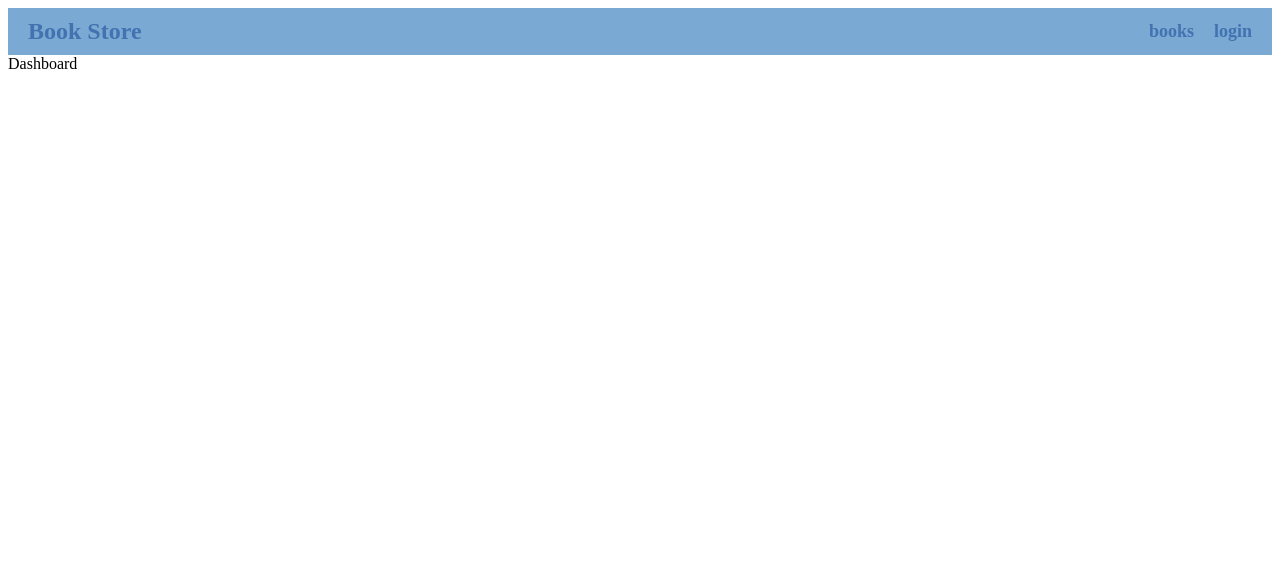
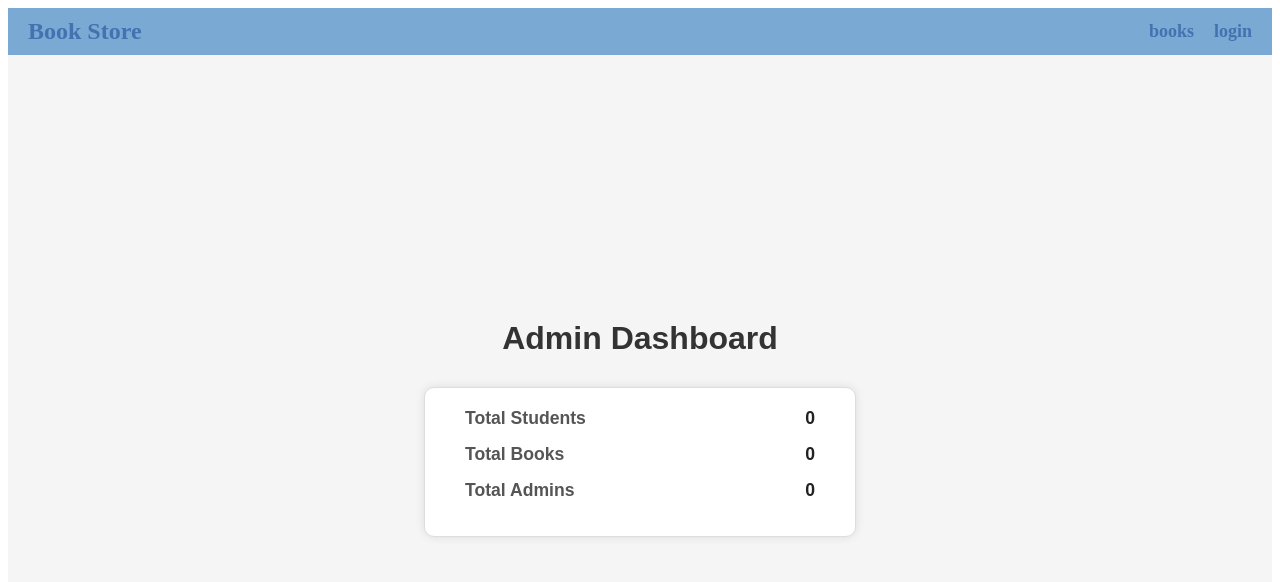
Before and after one commit to chris-robert-yeslin2006/book-store, a React (Vite) app in the folder client/: page /dashboard in a window 1280 px wide. Shown: the top 582 px of the page. Built offline with nearby package versions, Linux system fonts and the light colour scheme; no server answers.

Commit message:
project funcs finished

```diff
--- a/client/src/App.jsx
+++ b/client/src/App.jsx
@@ -18,7 +18,7 @@ function App() {
       <Navbar role={role} />
       <Routes>
         <Route path="/" element={<Home setRole={setRole} />} />
-        <Route path="/books" element={<Books />} />
+        <Route path="/books" element={<Books role={role} />} />
         <Route path="/login" element={<Login setRole={setRole} />} />
         <Route path="/dashboard" element={<Dashboard />} />
         <Route path="/addStudent" element={<AddStudent />} />
--- a/client/src/assets/components/BookCard.jsx
+++ b/client/src/assets/components/BookCard.jsx
@@ -1,7 +1,7 @@
 import React from 'react'
 import {Link} from 'react-router-dom'
 
-function BookCard({book}) {
+function BookCard({book,role}) {
     const {name,imageURL,author}=book;
   return (
     <div className='book-card'>
@@ -10,11 +10,15 @@ function BookCard({book}) {
             <h3>{name}</h3>
             <p>{author}</p>
         </div>
+        {role==='admin' &&
         <div className="book-actions">
-            <button><Link to={`/book/${book._id}`}>edit</Link></button>
-            <button><Link to={`/delete/${book._id}`}>delete</Link></button>
+        <button><Link to={`/book/${book._id}`}>edit</Link></button>
+        <button><Link to={`/delete/${book._id}`}>delete</Link></button>
 
-        </div>
+    </div>}
+
+
+
 
     </div>
   )
--- a/client/src/assets/components/Books.jsx
+++ b/client/src/assets/components/Books.jsx
@@ -6,7 +6,7 @@ import { useEffect } from 'react'
 import BookCard from './BookCard'
 import '../styles/Books.css'
 
-function Books() {
+function Books({role}) {
   const [books, setBooks] = useState([])
   useEffect(() => {
     axios.get('http://localhost:3001/book/books')
@@ -22,7 +22,7 @@ function Books() {
     <div className='books-page'>
       {
         books.map(book => {
-          return <BookCard key={book._id} book={book} />
+          return <BookCard role={role} key={book._id} book={book} />
         })
       }
     </div>
--- a/client/src/assets/components/Dashboard.jsx
+++ b/client/src/assets/components/Dashboard.jsx
@@ -1,8 +1,46 @@
 import React from 'react'
+import { useState, useEffect } from 'react'
+import axios from 'axios'
+import { useNavigate } from 'react-router-dom'
+import '../styles/DashBoard.css'
+import { set } from 'mongoose'
 
 function Dashboard() {
+  const [students, setStudents] = useState(0)
+  const [books, setBooks] = useState(0)
+  const [admin, setAdmin] = useState(0)
+
+  useEffect(() => {
+    axios.get('http://localhost:3001/dashboard')
+    .then(res => {
+      if(res.data.ok){
+        setStudents(res.data.students)
+        setBooks(res.data.books)
+        setAdmin(res.data.admin)
+        console.log(res)
+      }
+    }).catch(err => {
+      console.log(err)
+    })
+  },[])
   return (
-    <div>Dashboard</div>
+    <div className="dashboard-container">
+      <h2 className="dashboard-title">Admin Dashboard</h2>
+      <div className="dashboard-table">
+        <div className="dashboard-row">
+          <div className="dashboard-label">Total Students</div>
+          <div className="dashboard-value">{students}</div>
+        </div>
+        <div className="dashboard-row">
+          <div className="dashboard-label">Total Books</div>
+          <div className="dashboard-value">{books}</div>
+        </div>
+        <div className="dashboard-row">
+          <div className="dashboard-label">Total Admins</div>
+          <div className="dashboard-value">{admin}</div>
+        </div>
+      </div>
+    </div>
   )
 }
 
--- a/client/src/assets/components/Login.jsx
+++ b/client/src/assets/components/Login.jsx
@@ -78,7 +78,7 @@ function Login({ setRole: setAppRole }) {
         console.log(res)
         if (res.data.login && res.data.role === 'admin') {
           setAppRole('admin') // Update global role
-          navigate('/dashboard')
+          navigate('/books')
         } else if (res.data.login && res.data.role === 'student') {
           setAppRole('student') // Update global role
           navigate('/')
--- a/client/src/assets/components/Navbar.jsx
+++ b/client/src/assets/components/Navbar.jsx
@@ -16,7 +16,7 @@ function Navbar({role}) {
             {role === 'admin' && <>
               <Link to='/addbooks' >Add Books</Link>
               <Link to='/addstudent'>Add student</Link>
-              <Link to='/dashboard'>dashboard</Link>
+              {/* <Link to='/dashboard'>dashboard</Link> */}
             </>
 
             }
--- /dev/null
+++ b/client/src/assets/styles/DashBoard.css
@@ -0,0 +1,42 @@
+.dashboard-container {
+    display: flex;
+    flex-direction: column;
+    align-items: center;
+    justify-content: center;
+    height: 90vh;
+    background-color: #f5f5f5;
+    font-family: Arial, sans-serif;
+  }
+
+  .dashboard-title {
+    font-size: 2rem;
+    font-weight: bold;
+    margin-bottom: 30px;
+    color: #333;
+  }
+
+  .dashboard-table {
+    border: 1px solid #ddd;
+    border-radius: 10px;
+    background-color: #ffffff;
+    padding: 20px 40px;
+    box-shadow: 0 0 10px rgba(0, 0, 0, 0.1);
+    width: 350px;
+  }
+
+  .dashboard-row {
+    display: flex;
+    justify-content: space-between;
+    margin-bottom: 15px;
+    font-size: 1.1rem;
+  }
+
+  .dashboard-label {
+    color: #555;
+    font-weight: 600;
+  }
+
+  .dashboard-value {
+    font-weight: bold;
+    color: #222;
+  }
```
Also changed, not shown: 1 other file (tests, documents, lock files or other folders).
